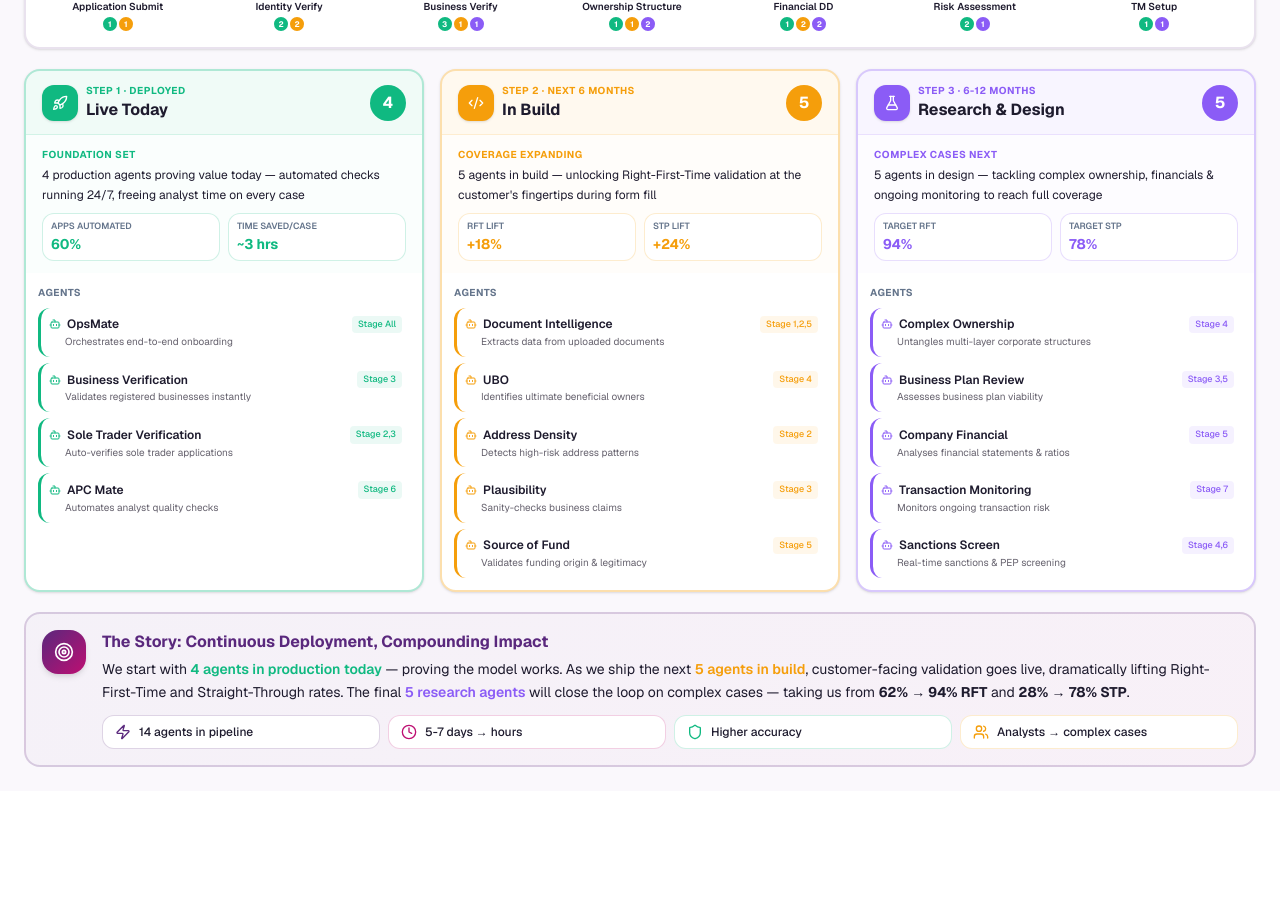
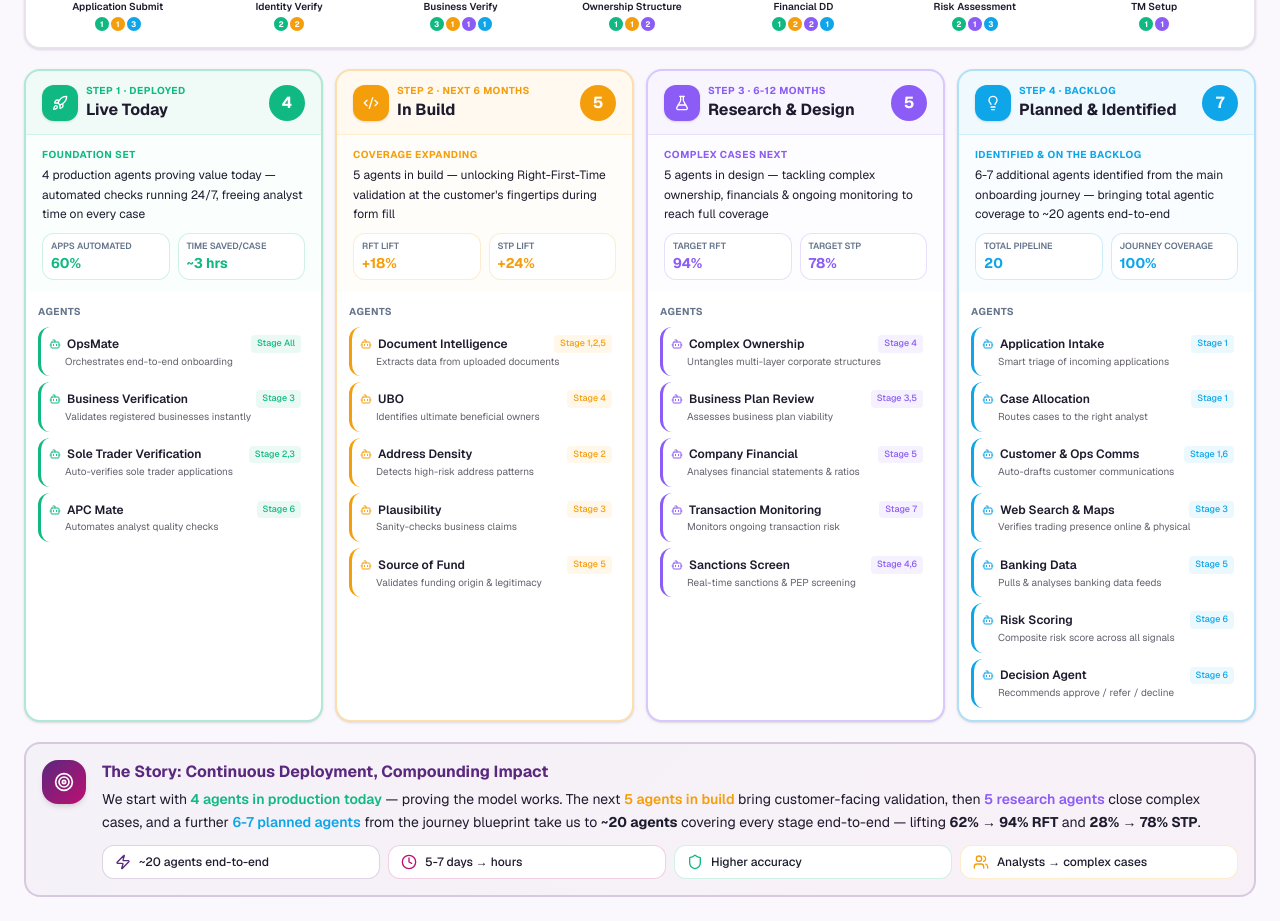
Before and after one commit to freakymind/commercial-onboarding-agentic, a Next.js app: page /story in a window 1280 px wide. Shown: the part 234-1155 px from the top of the page. Before the commit the page ends 1025 px from the top, so only its background shows below. Built offline with nearby package versions, Linux system fonts and the light colour scheme.

Commit message:
feat: add "Planned & Identified" column and update stage agent dots
Introduce new column and update journey stage indicators.

```diff
--- a/components/agent-story.tsx
+++ b/components/agent-story.tsx
@@ -4,6 +4,7 @@ import {
   Rocket,
   Code2,
   FlaskConical,
+  Lightbulb,
   Bot,
   Clock,
   Shield,
@@ -20,6 +21,7 @@ const NW = {
   live: "#10b981",
   dev: "#f59e0b",
   research: "#8b5cf6",
+  planned: "#0ea5e9",
   bg: "#faf8fc",
   text: "#1e1b2e",
   muted: "#64748b",
@@ -60,6 +62,17 @@ const RESEARCH_AGENTS = [
   { name: "Sanctions Screen", impact: "Real-time sanctions & PEP screening", stages: [4, 6] },
 ]
 
+/* ---------- Planned / Identified agents (from main journey) ---------- */
+const PLANNED_AGENTS = [
+  { name: "Application Intake", impact: "Smart triage of incoming applications", stages: [1] },
+  { name: "Case Allocation", impact: "Routes cases to the right analyst", stages: [1] },
+  { name: "Customer & Ops Comms", impact: "Auto-drafts customer communications", stages: [1, 6] },
+  { name: "Web Search & Maps", impact: "Verifies trading presence online & physical", stages: [3] },
+  { name: "Banking Data", impact: "Pulls & analyses banking data feeds", stages: [5] },
+  { name: "Risk Scoring", impact: "Composite risk score across all signals", stages: [6] },
+  { name: "Decision Agent", impact: "Recommends approve / refer / decline", stages: [6] },
+]
+
 const PHASE_IMPACT = {
   live: {
     headline: "Foundation set",
@@ -86,6 +99,15 @@ const PHASE_IMPACT = {
     metrics: [
       { label: "Target RFT", value: "94%" },
       { label: "Target STP", value: "78%" },
+    ],
+  },
+  planned: {
+    headline: "Identified & on the backlog",
+    statement:
+      "6-7 additional agents identified from the main onboarding journey — bringing total agentic coverage to ~20 agents end-to-end",
+    metrics: [
+      { label: "Total pipeline", value: "20" },
+      { label: "Journey coverage", value: "100%" },
     ],
   },
 }
@@ -124,6 +146,7 @@ export function AgentStory() {
               <Legend color={NW.live} label="Live" />
               <Legend color={NW.dev} label="In Build" />
               <Legend color={NW.research} label="Research" />
+              <Legend color={NW.planned} label="Planned" />
             </div>
           </div>
 
@@ -132,6 +155,7 @@ export function AgentStory() {
               const liveCount = LIVE_AGENTS.filter((a) => a.stages.includes(stage.id)).length
               const devCount = DEV_AGENTS.filter((a) => a.stages.includes(stage.id)).length
               const researchCount = RESEARCH_AGENTS.filter((a) => a.stages.includes(stage.id)).length
+              const plannedCount = PLANNED_AGENTS.filter((a) => a.stages.includes(stage.id)).length
               return (
                 <div key={stage.id} className="flex flex-1 items-center">
                   <div className="flex flex-1 flex-col items-center">
@@ -147,10 +171,11 @@ export function AgentStory() {
                     >
                       {stage.label}
                     </div>
-                    <div className="mt-1 flex gap-0.5">
+                    <div className="mt-1 flex flex-wrap justify-center gap-0.5">
                       {liveCount > 0 && <Dot color={NW.live} count={liveCount} />}
                       {devCount > 0 && <Dot color={NW.dev} count={devCount} />}
                       {researchCount > 0 && <Dot color={NW.research} count={researchCount} />}
+                      {plannedCount > 0 && <Dot color={NW.planned} count={plannedCount} />}
                     </div>
                   </div>
                   {i < JOURNEY_STAGES.length - 1 && (
@@ -162,8 +187,8 @@ export function AgentStory() {
           </div>
         </div>
 
-        {/* Three Phase Columns - Story Progression */}
-        <div className="grid gap-4 lg:grid-cols-3">
+        {/* Four Phase Columns - Story Progression */}
+        <div className="grid gap-3 lg:grid-cols-4">
           <PhaseColumn
             phase="Live Today"
             phaseLabel="Deployed"
@@ -191,6 +216,15 @@ export function AgentStory() {
             impact={PHASE_IMPACT.research}
             stepNum={3}
           />
+          <PhaseColumn
+            phase="Planned & Identified"
+            phaseLabel="Backlog"
+            color={NW.planned}
+            icon={Lightbulb}
+            agents={PLANNED_AGENTS}
+            impact={PHASE_IMPACT.planned}
+            stepNum={4}
+          />
         </div>
 
         {/* Bottom executive summary */}
@@ -217,21 +251,25 @@ export function AgentStory() {
                 <span className="font-semibold" style={{ color: NW.live }}>
                   4 agents in production today
                 </span>{" "}
-                — proving the model works. As we ship the next{" "}
+                — proving the model works. The next{" "}
                 <span className="font-semibold" style={{ color: NW.dev }}>
                   5 agents in build
-                </span>
-                , customer-facing validation goes live, dramatically lifting Right-First-Time and
-                Straight-Through rates. The final{" "}
+                </span>{" "}
+                bring customer-facing validation, then{" "}
                 <span className="font-semibold" style={{ color: NW.research }}>
                   5 research agents
                 </span>{" "}
-                will close the loop on complex cases — taking us from{" "}
-                <span className="font-bold">62% → 94% RFT</span> and{" "}
+                close complex cases, and a further{" "}
+                <span className="font-semibold" style={{ color: NW.planned }}>
+                  6-7 planned agents
+                </span>{" "}
+                from the journey blueprint take us to{" "}
+                <span className="font-bold">~20 agents</span> covering every stage end-to-end —
+                lifting <span className="font-bold">62% → 94% RFT</span> and{" "}
                 <span className="font-bold">28% → 78% STP</span>.
               </p>
               <div className="mt-3 grid grid-cols-2 gap-2 md:grid-cols-4">
-                <SummaryStat icon={Zap} label="14 agents in pipeline" color={NW.primary} />
+                <SummaryStat icon={Zap} label="~20 agents end-to-end" color={NW.primary} />
                 <SummaryStat icon={Clock} label="5-7 days → hours" color={NW.accent} />
                 <SummaryStat icon={Shield} label="Higher accuracy" color={NW.live} />
                 <SummaryStat icon={Users} label="Analysts → complex cases" color={NW.dev} />
```
Also changed, not shown: story-4col.png (added).
